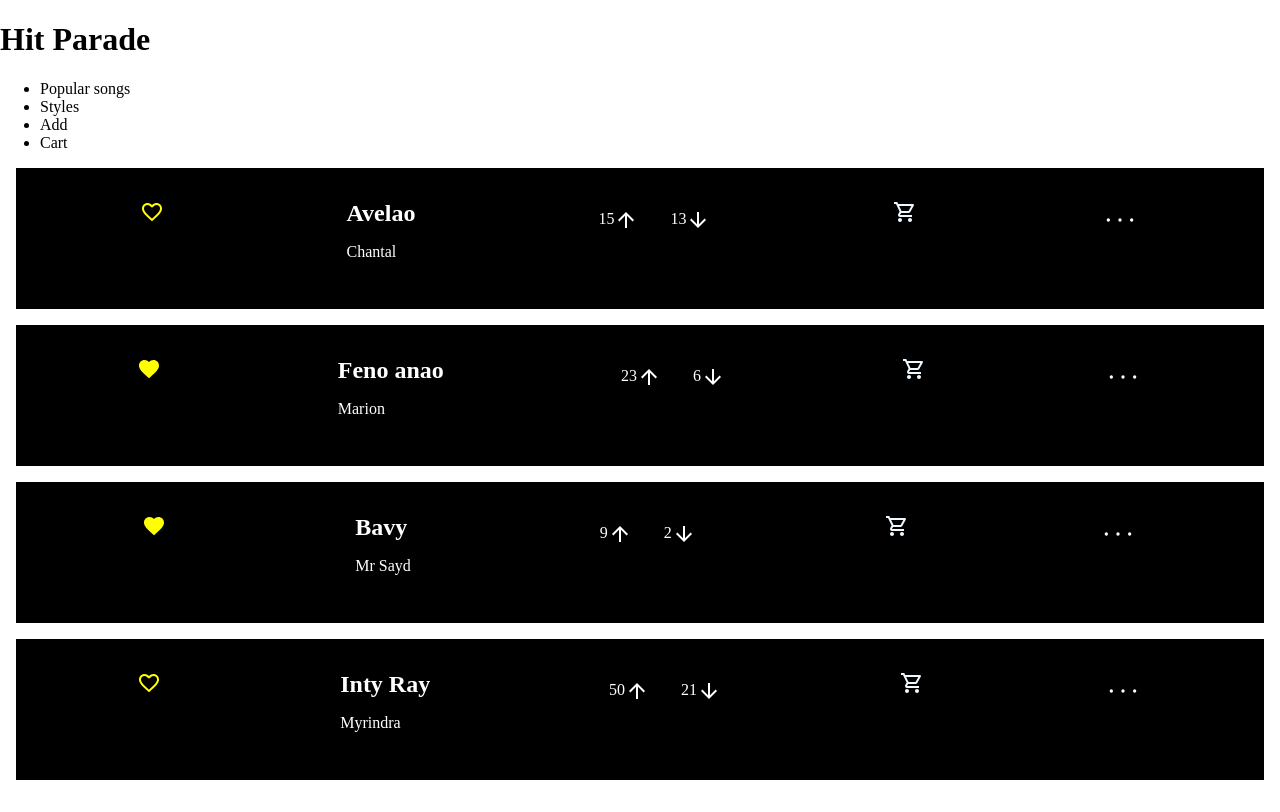
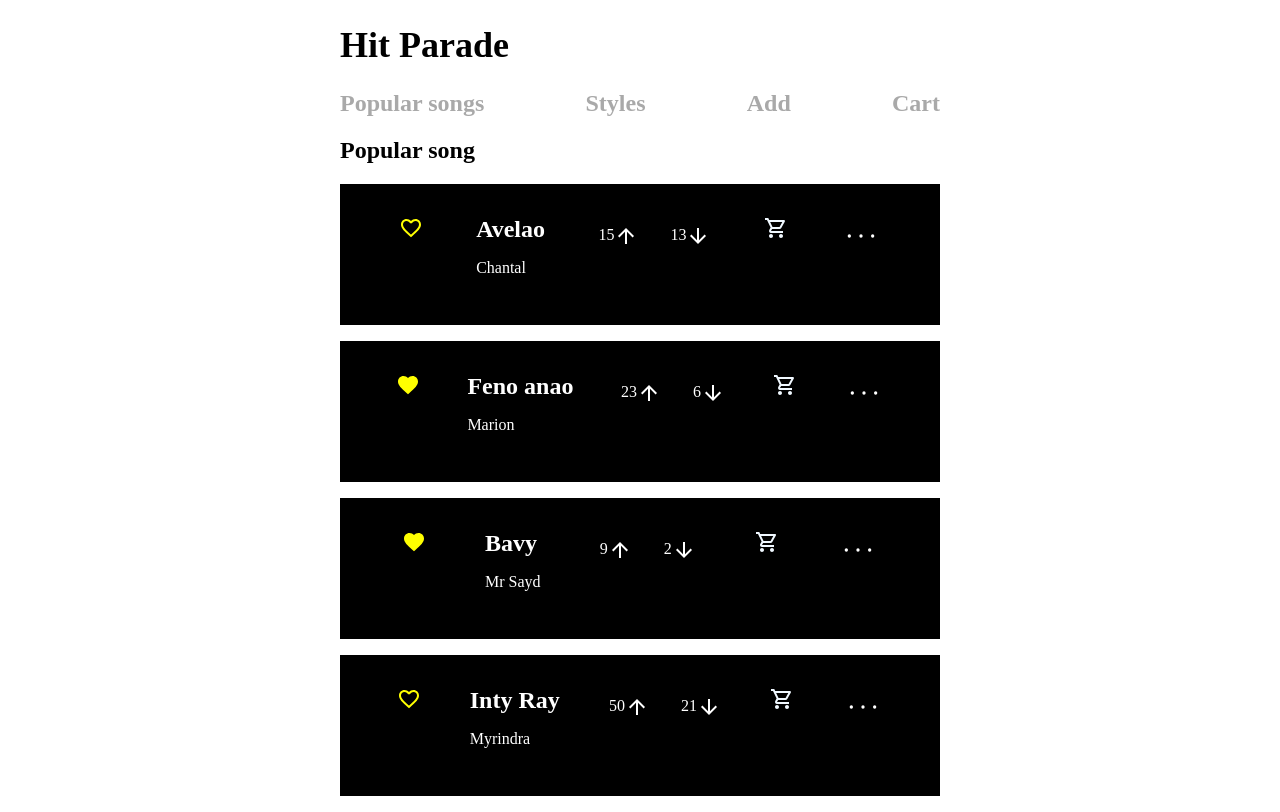
Before and after one commit to Mickaellah/hit-parade-react, a React app: page / in a window 1280 px wide. Built offline with nearby package versions, Linux system fonts and the light colour scheme.

Commit message:
Created four files for the pages, pages/Add.js, pages/Cart.js, pages/PopularSong.js and pages/Styles, added router for linking them.

```diff
--- a/components/Header.js
+++ b/components/Header.js
@@ -1,4 +1,5 @@
-import React from 'react'
+import React from 'react';
+import {Link} from 'react-router-dom';
 
 export default function Header() {
     return (
@@ -6,14 +7,20 @@ export default function Header() {
             <h1>
                 Hit Parade
             </h1>
-            <nav className="navigation">
-                <ul className="navigation_container">
-                    <li className="list_item">Popular songs</li>
-                    <li className="list_item">Styles</li>
-                    <li className="list_item">Add</li>
-                    <li className="list_item">Cart</li>
-                </ul>
-            </nav>
+            <div className="pages">
+                <Link className="link" to="/">
+                    Popular songs
+                </Link>
+                <Link className="link" to="/styles">
+                    Styles
+                </Link>
+                <Link className="link" to="/add">
+                    Add
+                </Link>
+                <Link className="link" to="/cart">
+                    Cart
+                </Link>
+            </div>
         </header>
     )
 }
--- a/components/Main.js
+++ b/components/Main.js
@@ -1,7 +1,18 @@
 import React from 'react';
+
+import {
+	BrowserRouter as Router,
+    Switch,
+	Route,
+} from 'react-router-dom';
 
 import songs from '../SongsData.json';
 import Header from '../components/Header';
+
+import PopularSong from '../pages/PopularSong';
+import Styles from '../pages/Styles';
+import Add from '../pages/Add';
+import Cart from '../pages/Cart';
 
 import favoriteOutline from '../svg/favorite_border-24px.svg';
 import favorite from '../svg/favorite-24px.svg';
@@ -14,7 +25,23 @@ import lyrics from '../svg/lyrics.svg'
 function Main() {
     return (
         <>
-            <Header />
+            <Router>
+                <Header />
+                <Switch>
+                    <Route exact path="/">
+                        <PopularSong />
+                    </Route>
+                    <Route exact path="/styles">
+                        <Styles />
+                    </Route>
+                    <Route exact path="/add">
+                        <Add />
+                    </Route>
+                    <Route path="/cart">
+                        <Cart />
+                    </Route>
+                </Switch>
+            </Router>
             <main>
                 {songs.map((song) => {
                     return (
--- /dev/null
+++ b/pages/Add.js
@@ -0,0 +1,9 @@
+import React from 'react'
+
+export default function Add() {
+    return (
+        <div>
+            <h2>Add</h2>
+        </div>
+    )
+}
--- /dev/null
+++ b/pages/Cart.js
@@ -0,0 +1,9 @@
+import React from 'react'
+
+export default function Cart() {
+    return (
+        <div>
+            <h2>Cart</h2>
+        </div>
+    )
+}
--- /dev/null
+++ b/pages/PopularSong.js
@@ -0,0 +1,9 @@
+import React from 'react'
+
+export default function PopularSong() {
+    return (
+        <div>
+            <h2>Popular song</h2>
+        </div>
+    )
+}
--- /dev/null
+++ b/pages/Styles.js
@@ -0,0 +1,9 @@
+import React from 'react'
+
+export default function Styles() {
+    return (
+        <div>
+            <h2>Styles</h2>
+        </div>
+    )
+}
--- a/styles.css
+++ b/styles.css
@@ -1,7 +1,26 @@
 body {
     margin: 0;
     padding: 0;
+    max-width: 600px;
+    margin-inline-start: auto;
+    margin-inline-end: auto;
+}
 
+h1 {
+    font-size: 36px;
+}
+
+.pages {
+    display: flex;
+    flex-direction: row;
+    justify-content: space-between;
+}
+
+.link {
+    text-decoration: none;
+    color: darkgray;
+    font-weight: 700;
+    font-size: 24px;
 }
 
 .heading {
@@ -15,7 +34,7 @@ body {
     background-color: black;
     color: white;
     padding: 32px;
-    margin: 16px;
+    margin-block: 16px;
 }
 
 .voting {
```
Also changed, not shown: 5 other files (tests, documents, lock files or other folders).
